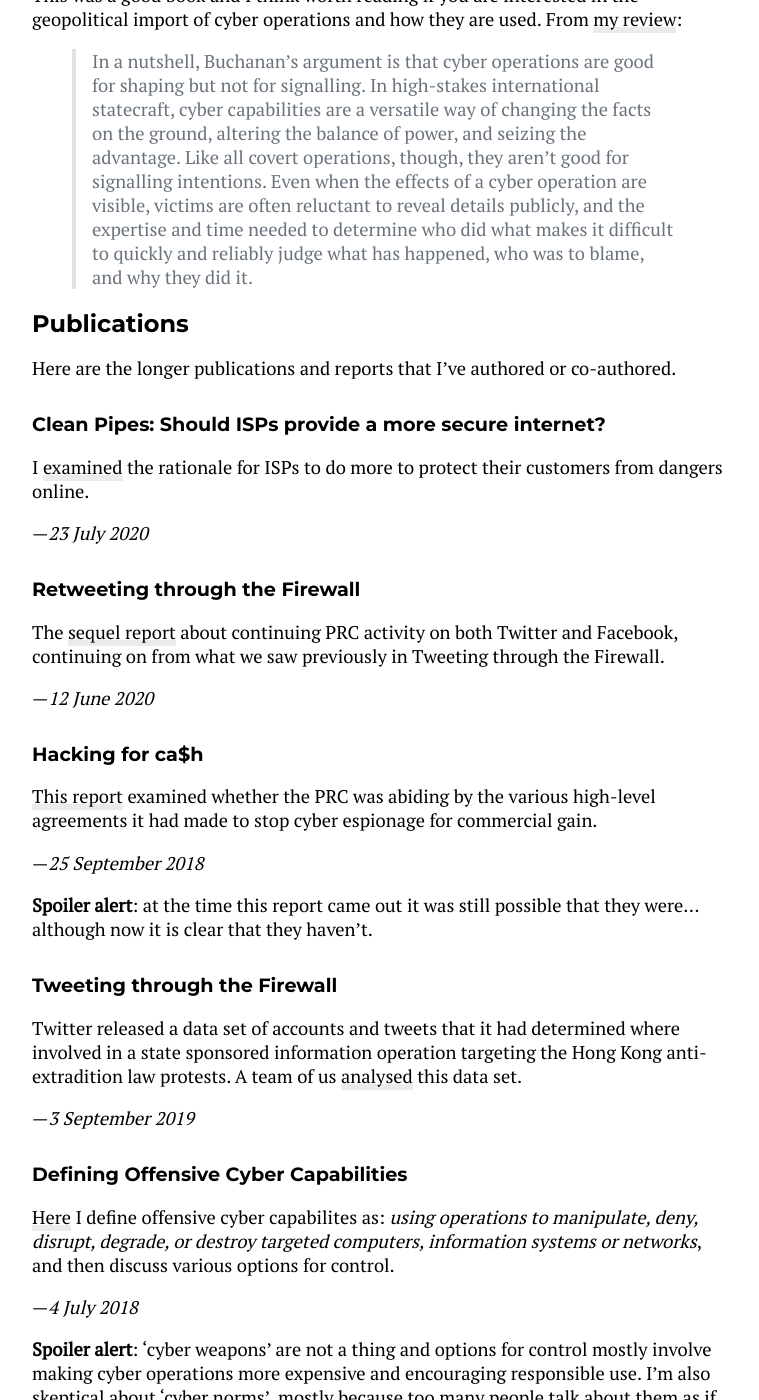
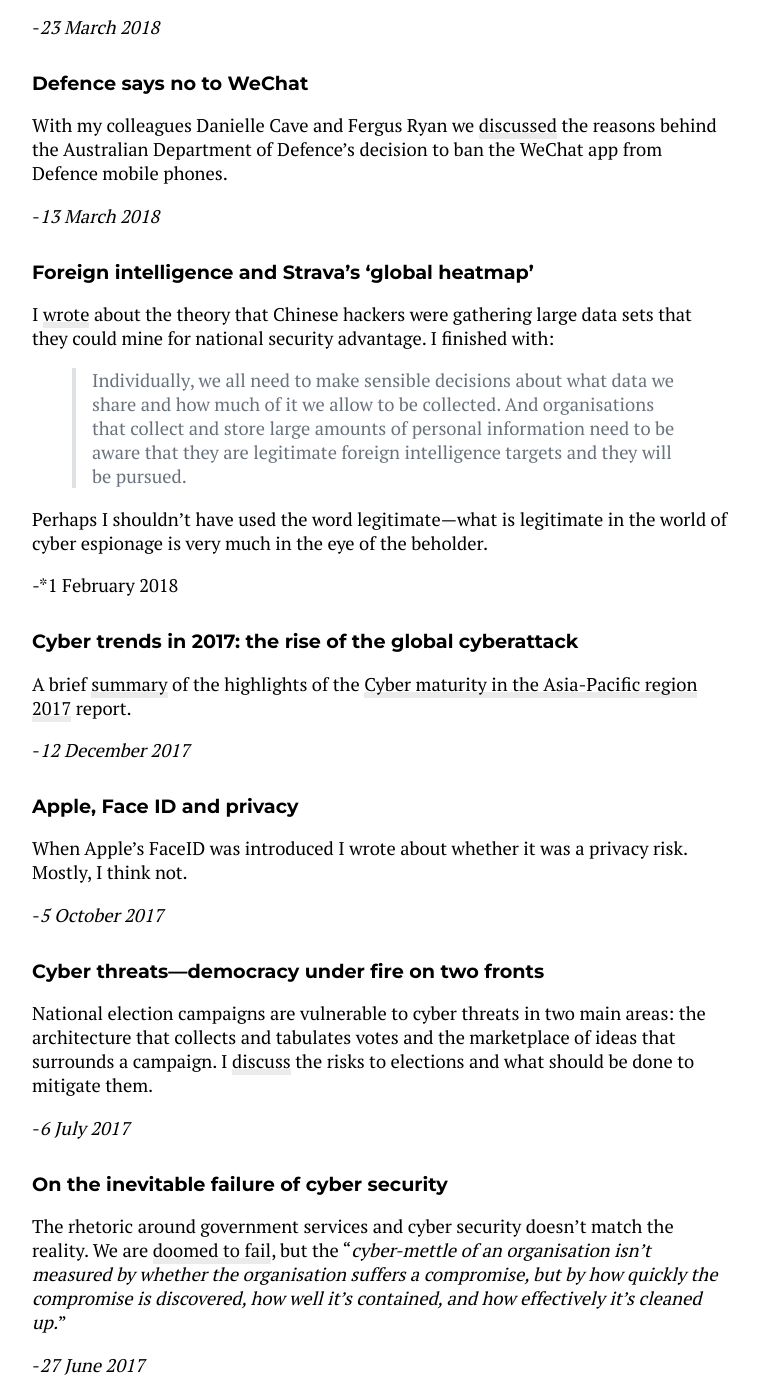
Before and after one commit to tomatospy/tomatospy.github.io, a Jekyll site: the page built from writings.md, in a window 1280 px wide and 1400 px high, scrolled down 1932 px. Shown: the whole window, without its empty margins (258-1017 px from the left). Built offline with Jekyll 4.4.1, drawn with Linux system fonts in a browser that asks for light colours; nearby versions of some CDN libraries; some of the changed text lies outside the part shown.

Commit message:
updated writings

```diff
--- a/writings.md
+++ b/writings.md
@@ -21,6 +21,65 @@ Various opinion pieces or short chapters I've written.
 It's often thought that states use cyber operations to punish each other, but I think that is unlikely, or at least misguided. In the aftermath of the Prime Ministers announcement that Australia was being targeted by a sophisticated state-based actor I [wrote about](https://www.aspistrategist.org.au/chinas-cyber-espionage-surge-in-australia-opportunism-not-punishment/) the reasons why we might be being targeted.
 
 —*31 July 2020*
+
+##### [Australia's offensive cyber capability](https://www.aspistrategist.org.au/australias-offensive-cyber-capability/)
+
+A [companion](https://www.aspistrategist.org.au/australias-offensive-cyber-capability/) piece to our [policy brief](https://www.aspi.org.au/report/australias-offensive-cyber-capability) on how Australia thinks about its offensive cyber capability.
+
+-*10 April 2018*
+
+##### [Cambridge Analytica, Facebook and Russian election interference](https://www.aspistrategist.org.au/cambridge-analytica-facebook-russian-election-interference/)
+
+I [examined](https://www.aspistrategist.org.au/cambridge-analytica-facebook-russian-election-interference/) Russian interference into the 2016 US Presidential election given the fallout from Cambridge Analytica. Many of the techniques that the Russians would have been legal if they were US citizens.
+
+-*23 March 2018*
+
+##### [Defence says no to WeChat](https://www.aspistrategist.org.au/defence-says-no-wechat/)
+
+With my colleagues Danielle Cave and Fergus Ryan we [discussed](https://www.aspistrategist.org.au/defence-says-no-wechat/) the reasons behind the Australian Department of Defence's decision to ban the WeChat app from Defence mobile phones.
+
+-*13 March 2018*
+
+##### [Foreign intelligence and Strava’s ‘global heatmap’](https://www.aspistrategist.org.au/foreign-intelligence-stravas-global-heatmap/)
+
+I [wrote](https://www.aspistrategist.org.au/foreign-intelligence-stravas-global-heatmap/) about the theory that Chinese hackers were gathering large data sets that they could mine for national security advantage. I finished with:
+
+> Individually, we all need to make sensible decisions about what data we share and how much of it we allow to be collected. And organisations that collect and store large amounts of personal information need to be aware that they are legitimate foreign intelligence targets and they will be pursued.
+
+Perhaps I shouldn't have used the word legitimate—what is legitimate in the world of cyber espionage is very much in the eye of the beholder.
+
+-*1 February 2018
+
+##### [Cyber trends in 2017: the rise of the global cyberattack](https://www.aspistrategist.org.au/cyber-trends-in-2017-the-rise-of-the-global-cyberattack/)
+
+A brief [summary](https://www.aspistrategist.org.au/cyber-trends-in-2017-the-rise-of-the-global-cyberattack/) of the highlights of the [Cyber maturity in the Asia-Pacific region 2017](https://www.aspi.org.au/report/cyber-maturity-asia-pacific-region-2017) report.
+
+-*12 December 2017*
+
+##### [Apple, Face ID and privacy](https://www.aspistrategist.org.au/apple-face-id-and-privacy/)
+
+When Apple's FaceID was introduced I wrote about whether it was a privacy risk. Mostly, I think not.
+
+-*5 October 2017*
+
+##### [Cyber threats—democracy under fire on two fronts](https://www.aspistrategist.org.au/cyber-threats-democracy-fire-two-fronts/)
+
+National election campaigns are vulnerable to cyber threats in two main areas: the architecture that collects and tabulates votes and the marketplace of ideas that surrounds a campaign. I [discuss](https://www.aspistrategist.org.au/cyber-threats-democracy-fire-two-fronts/) the risks to elections and what should be done to mitigate them.
+
+-*6 July 2017*
+
+##### [On the inevitable failure of cyber security](https://www.aspistrategist.org.au/inevitable-failure-cybersecurity/)
+
+The rhetoric around government services and cyber security doesn't match the reality. We are [doomed to fail](https://www.aspistrategist.org.au/inevitable-failure-cybersecurity/), but the "_cyber-mettle of an organisation isn’t measured by whether the organisation suffers a compromise, but by how quickly the compromise is discovered, how well it’s contained, and how effectively it’s cleaned up._"
+
+-*27 June 2017*
+
+
+##### [Cyber in 2017: reading last year's tea leaves](https://www.aspistrategist.org.au/cyber-2017-reading-last-years-tea-leaves/)
+
+My first published [piece](https://www.aspistrategist.org.au/cyber-2017-reading-last-years-tea-leaves/). It looked at the significant events of 2016—Russian interference in the US Presidential election, the Mirai botnet and the Obama-Xi agreement to not conduct cyber espionage for economic gain—and tried to make predictions. I think it holds up well.
+
+-*21 March 2017*
 
 ## Book reviews
 
```
